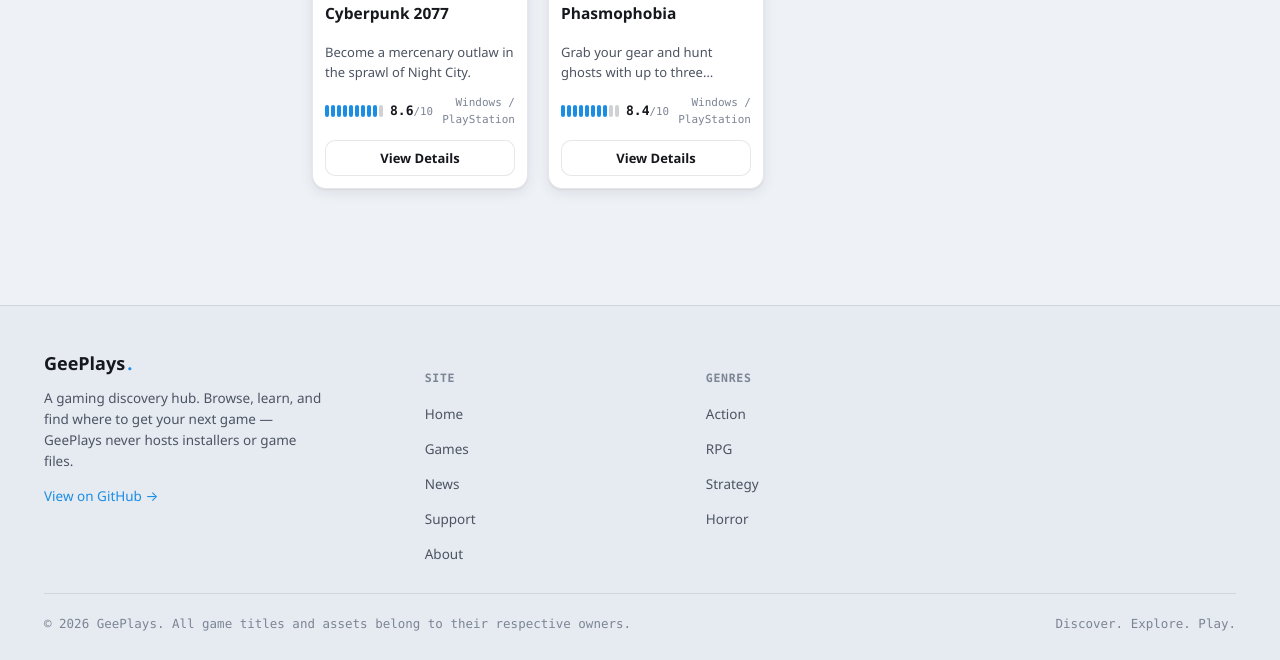
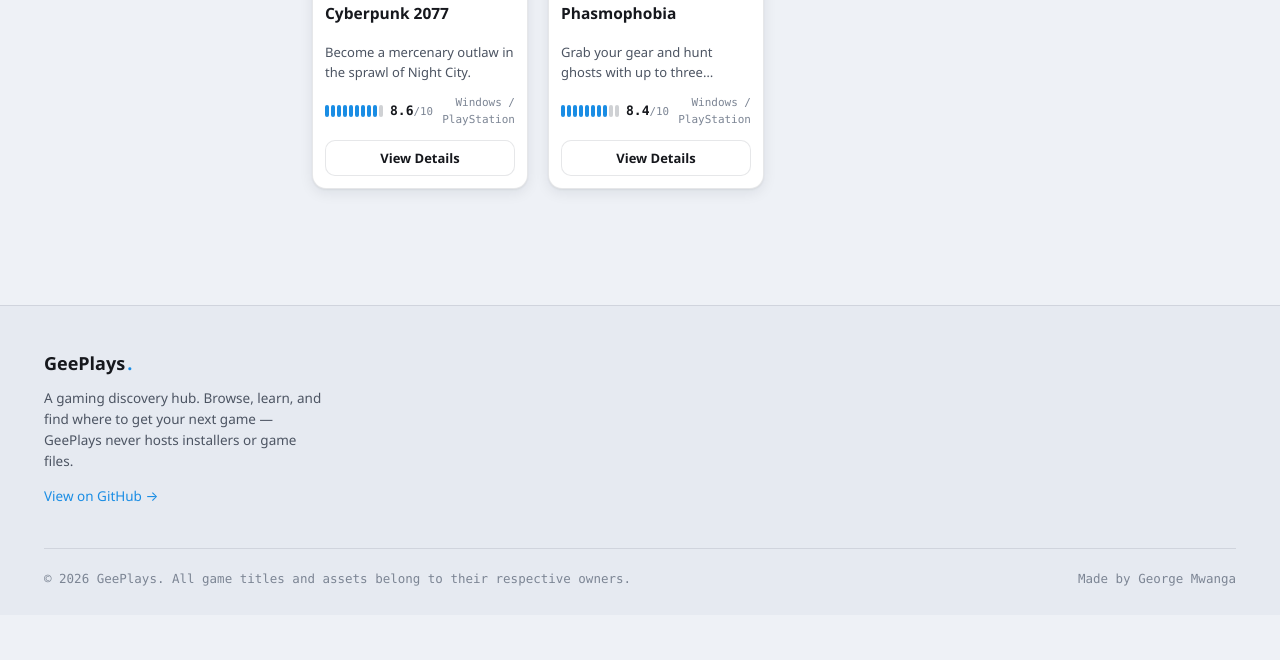
Before and after one commit to isitGee/GeePlays, a website: page games.html in a window 1280 px wide. Shown: the part 3312-3972 px from the top of the page. After the commit the page ends 3927 px from the top, so only its background shows below. Drawn offline with Linux system fonts and the light colour scheme; no server answers.

Commit message:
Update title and footer content in games.html

```diff
--- a/games.html
+++ b/games.html
@@ -4,7 +4,7 @@
 <meta charset="UTF-8">
 <meta name="viewport" content="width=device-width, initial-scale=1.0">
 <meta name="color-scheme" content="dark light">
-<title>Games — GeePlays</title>
+<title>Games. GeePlays</title>
 <meta name="description" content="Browse and filter GeePlays' game catalog by genre, platform, rating, and tags — powered by RAWG with saved picks as a fallback.">
 <meta name="theme-color" content="#0f1115" media="(prefers-color-scheme: dark)">
 <meta name="theme-color" content="#eef1f6" media="(prefers-color-scheme: light)">
@@ -14,7 +14,7 @@
 <link rel="canonical" href="https://isitgee.github.io/GeePlays/games.html">
 <meta property="og:type" content="website">
 <meta property="og:site_name" content="GeePlays">
-<meta property="og:title" content="All Games — Browse the GeePlays Catalog">
+<meta property="og:title" content="All Games. Browse the GeePlays Catalog">
 <meta property="og:description" content="Filter the whole catalog by genre, platform, rating and tag, then open any game for screenshots, requirements and where to get it. Live from RAWG, with saved picks when it's offline.">
 <meta property="og:url" content="https://isitgee.github.io/GeePlays/games.html">
 <meta property="og:image" content="https://isitgee.github.io/GeePlays/assets/share/games.jpg">
@@ -23,7 +23,7 @@
 <meta property="og:image:alt" content="A wall of colourful game cover art under a blue accent light, headed “All Games”.">
 <meta property="og:locale" content="en_US">
 <meta name="twitter:card" content="summary_large_image">
-<meta name="twitter:title" content="All Games — Browse the GeePlays Catalog">
+<meta name="twitter:title" content="All Games. Browse the GeePlays Catalog">
 <meta name="twitter:description" content="Filter the whole catalog by genre, platform, rating and tag, then open any game for screenshots, requirements and where to get it. Live from RAWG, with saved picks when it's offline.">
 <meta name="twitter:image" content="https://isitgee.github.io/GeePlays/assets/share/games.jpg">
 <meta name="twitter:image:alt" content="A wall of colourful game cover art under a blue accent light, headed “All Games”.">
@@ -170,30 +170,11 @@
         <p>A gaming discovery hub. Browse, learn, and find where to get your next game — GeePlays never hosts installers or game files.</p>
         <p style="margin-top:14px;"><a href="https://github.com/isitGee/GeePlays" target="_blank" rel="noopener noreferrer">View on GitHub →</a></p>
       </div>
-      <div class="footer-col">
-        <h5>Site</h5>
-        <ul>
-          <li><a href="./index.html">Home</a></li>
-          <li><a href="./games.html">Games</a></li>
-          <li><a href="./news.html">News</a></li>
-          <li><a href="./support.html">Support</a></li>
-          <li><a href="./about.html">About</a></li>
-        </ul>
-      </div>
-      <div class="footer-col">
-        <h5>Genres</h5>
-        <ul>
-          <li><a href="./games.html?genre=Action">Action</a></li>
-          <li><a href="./games.html?genre=RPG">RPG</a></li>
-          <li><a href="./games.html?genre=Strategy">Strategy</a></li>
-          <li><a href="./games.html?genre=Horror">Horror</a></li>
-        </ul>
-      </div>
     </div>
     <hr class="divider">
     <div class="footer-bottom" style="margin-top:20px;">
       <span>© <span data-year></span> GeePlays. All game titles and assets belong to their respective owners.</span>
-      <span>Discover. Explore. Play.</span>
+      <span>Made by George Mwanga</span>
     </div>
   </div>
 </footer>
```
